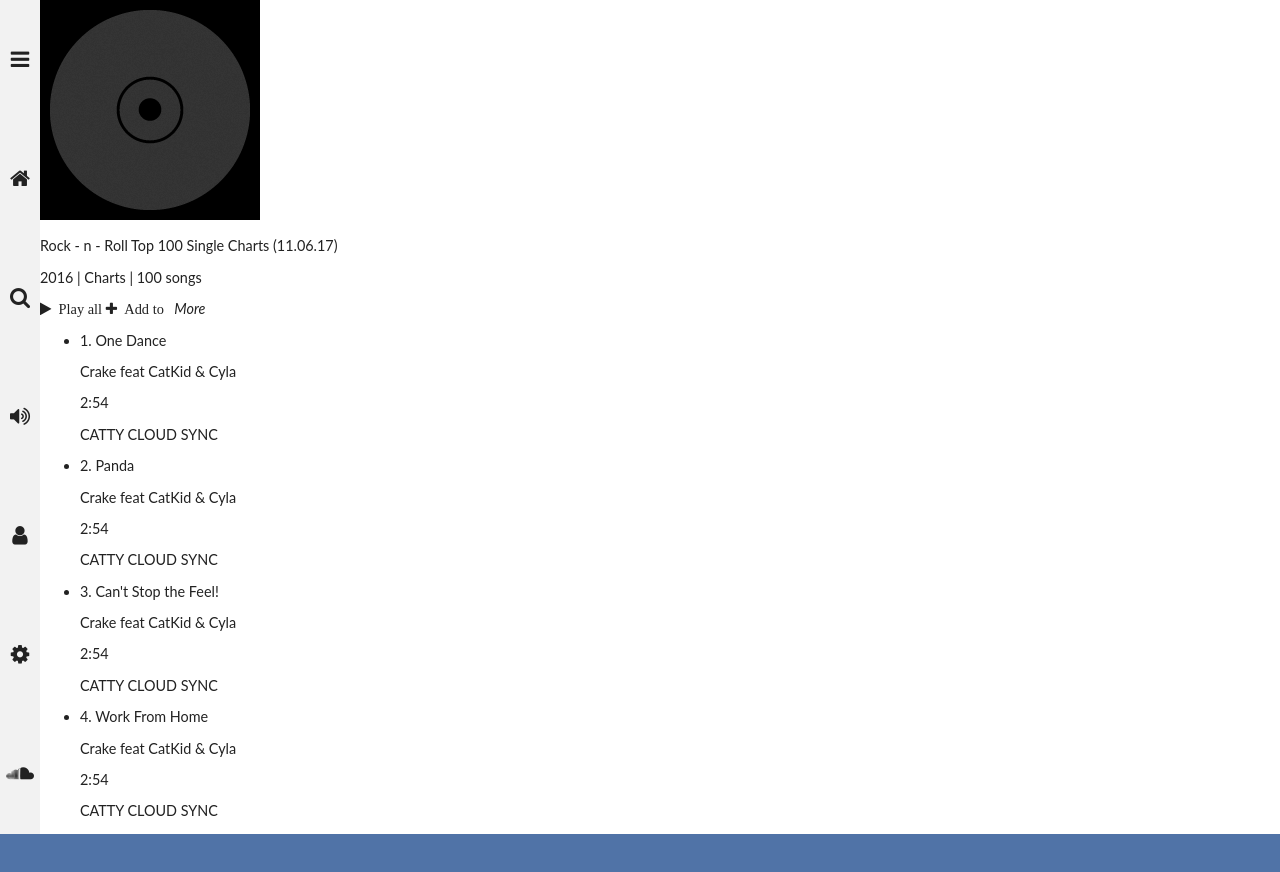
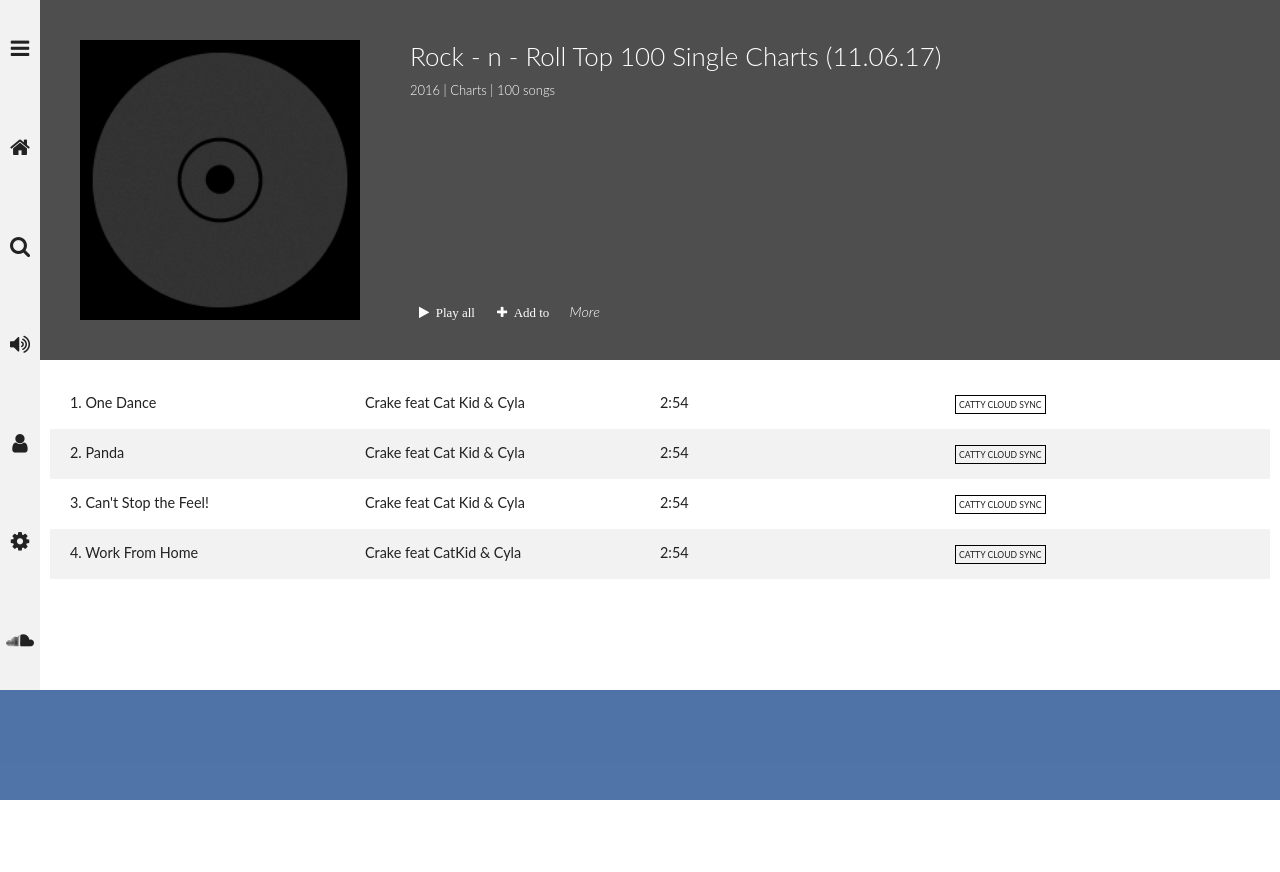
Before and after one commit to kevcoder/responsiveMusicApp, a plain HTML site: page index.html in a window 1280 px wide. After the commit the page ends 800 px from the top, so only its background shows below. Drawn offline with Linux system fonts and the light colour scheme.

Commit message:
main content styled and finished

```diff
--- a/css/main.css
+++ b/css/main.css
@@ -15,6 +15,71 @@ main{
 	flex: 1 0 auto;
 	display: flex;
 }
+/*main content styles*/
+.content{
+	display: flex;
+	flex: 1 0 auto;
+	flex-direction: column;
+}
+.music-head{
+	flex: 0 0 280px;
+	display: flex;
+	padding: 40px;
+	background: #4e4e4e;
+}
+.music-list{
+	flex: 1 0 auto;
+	list-style-type: none;
+	padding: 5px 10px 0px;
+}
+li{
+	display: flex;
+	padding: 0 20px;
+	min-height: 50px
+}
+li p{
+	flex: 0 0 25%;
+}
+li span.catty-cloud{
+	border: 1px solid black;
+	font-size: 0.6em;
+	padding: 3px;
+}
+
+li:nth-child(2n){
+	background-color: #f2f2f2;
+}
+.catty-music{
+	flex: 1 0 auto;
+	display: flex;
+	flex-direction: column;
+	font-weight: 300;
+	padding-left: 50px;
+	color: #fff;
+}
+.catty-music div:nth-child(1){
+	margin-bottom: auto;
+}
+
+.catty-music div:nth-child(2){
+	margin-top: 0;
+}
+
+.catty-music div:nth-child(2) i.fa{
+	font-size: 0.9em;
+	padding: 0 0.7em;
+	font-weight: 300;
+}
+.catty-music div:nth-child(1) p:first-child{
+	font-size: 1.8em; margin: 0 0 10px;
+}
+
+.catty-music div:nth-child(1) p:not(:first-child){
+	font-size: 0.9em;
+	margin: 2px 0;
+}
+
+
 aside{
 	flex: 0 0 40px;
 	display: flex;
--- a/index.html
+++ b/index.html
@@ -19,40 +19,50 @@
 			<i class="fa fa-cog"></i>
 			<i class="fa fa-soundcloud"></i>
 		</aside>
+
 		<!-- Main section  -->
+
 		<section class="content">
 			<div class="music-head">
 				<!-- Album art -->
 				<img src="img/albumArt.png">
-			</div>
 
-			<!-- Album Details -->
+		<!-- Album Details -->
+
+		<section class="catty-music">
 			<div>
 				<p>Rock - n - Roll Top 100 Single Charts (11.06.17)</p>
 				<p>2016 | Charts | 100 songs</p>
 			</div>
+
 			<!-- Music Controls -->
+
 			<div>
 				<i class="fa fa-play">&nbsp; Play all</i>
 				<i class="fa fa-plus">&nbsp; Add to</i>
 				<i class=”fa fa-ellipsish”>&nbsp; More</i>
 			</div>
+		</section>
+			</div>
+
+
+
 			<ul class="music-list">
 				<li>
 					<p>1. One Dance</p>
-					<p>Crake feat CatKid &amp; Cyla</p>
+					<p>Crake feat Cat Kid &amp; Cyla</p>
 					<p>2:54</p>
 					<p><span class="catty-cloud">CATTY CLOUD SYNC</span></p>
 				</li>
 				<li>
 					<p>2. Panda</p>
-					<p>Crake feat CatKid &amp; Cyla</p>
+					<p>Crake feat Cat Kid &amp; Cyla</p>
 					<p>2:54</p>
 					<p><span class="catty-cloud">CATTY CLOUD SYNC</span></p>
 				</li>
 				<li>
 					<p>3. Can't Stop the Feel! </p>
-					<p>Crake feat CatKid &amp; Cyla</p>
+					<p>Crake feat Cat  Kid &amp; Cyla</p>
 					<p>2:54</p>
 					<p><span class="catty-cloud">CATTY CLOUD SYNC</span></p>
 				</li>
```
